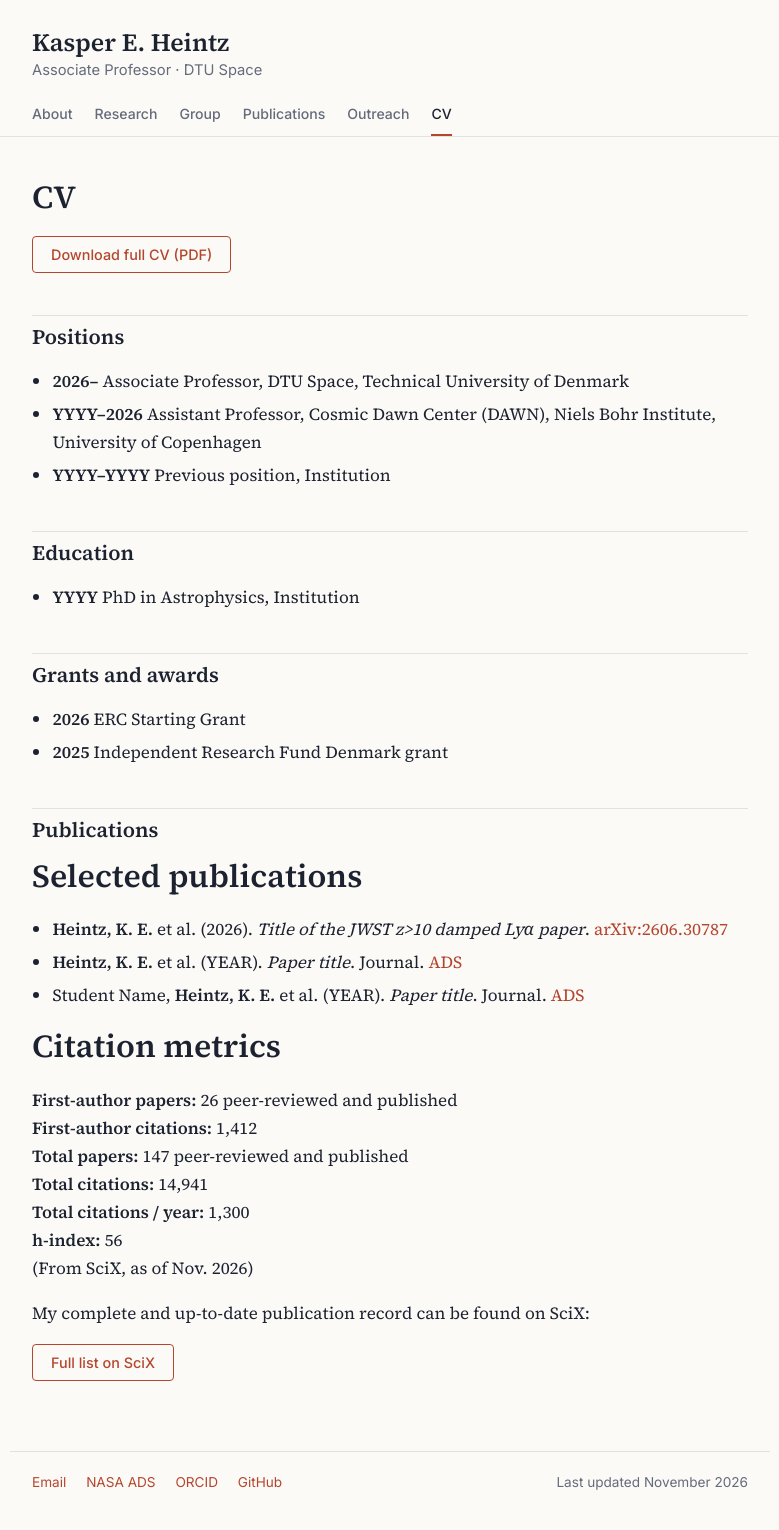
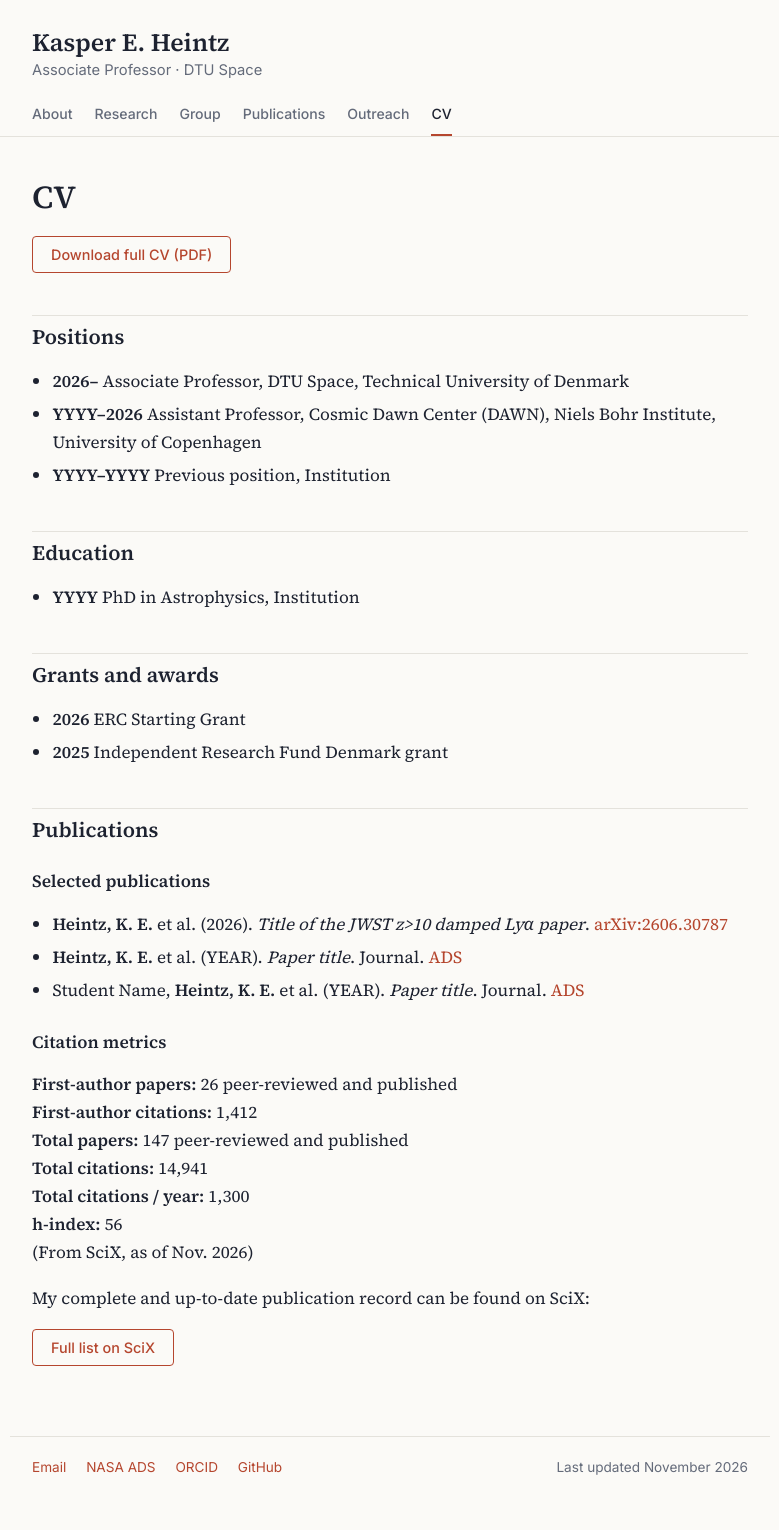
Before and after one commit to kasperheintz/kasperheintz.github.io, a Jekyll site: the page built from cv.md, in a window 1280 px wide. Shown: the whole page, without its empty margins (250-1029 px from the left). Built offline with Jekyll 4.4.1, drawn with Linux system fonts in a browser that asks for light colours.

Commit message:
Change headings from '#' to '###' in cv.md

```diff
--- a/cv.md
+++ b/cv.md
@@ -22,14 +22,14 @@ title: CV
 
 ## Publications
 
-# Selected publications
+### Selected publications
 
 <!-- Copy one line, paste at the top, edit. Keep 5–10 highlights. -->
 - **Heintz, K. E.** et al. (2026). *Title of the JWST z>10 damped Lyα paper*. [arXiv:2606.30787](https://arxiv.org/abs/2606.30787)
 - **Heintz, K. E.** et al. (YEAR). *Paper title*. Journal. [ADS](https://ui.adsabs.harvard.edu/)
 - Student Name, **Heintz, K. E.** et al. (YEAR). *Paper title*. Journal. [ADS](https://ui.adsabs.harvard.edu/)
 
-# Citation metrics
+### Citation metrics
 
 **First-author papers:** 26 peer-reviewed and published<br>
 **First-author citations:** 1,412<br>
```
